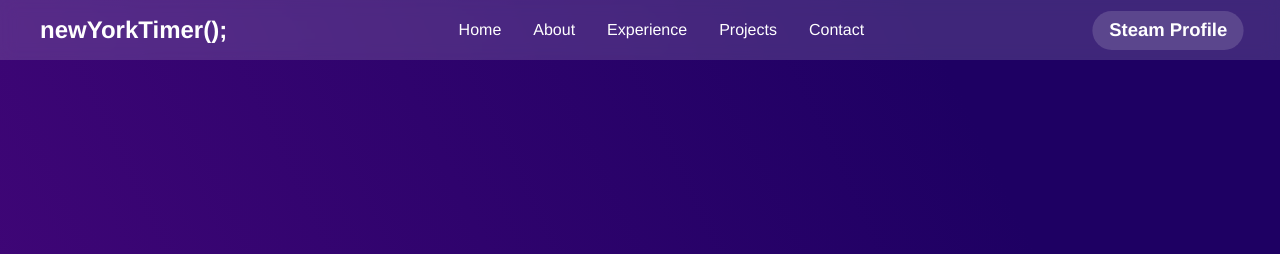
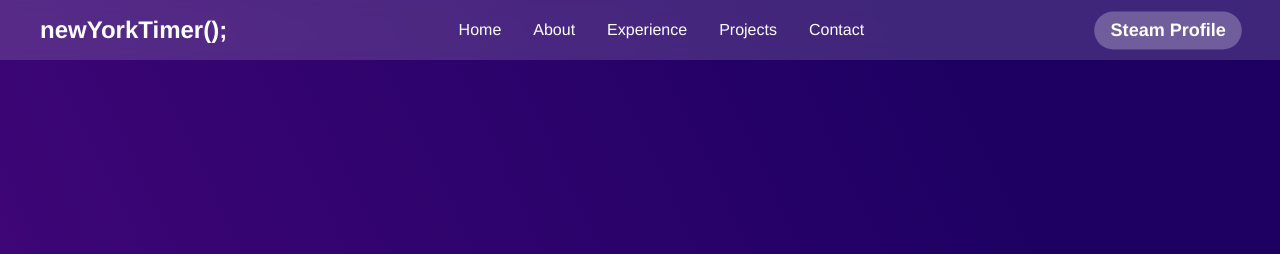
Before and after one commit to obamamen/newyorktimer.github.io, a plain HTML site: page index.html in a window 1280 px wide. In both pictures the pointer is over the link "Steam Profile". Shown: the top 254 px of the page. Drawn offline with Linux system fonts and the light colour scheme.

Commit message:
Update newyorktimer_stylesheet.css

```diff
--- a/newyorktimer_stylesheet.css
+++ b/newyorktimer_stylesheet.css
@@ -119,8 +119,9 @@ header{
 }
 
 .actionButton:hover {
-    scale: 1.05;
+    scale: 1.025;
     color: #ffffff;
+    background-color: rgba(255, 255, 255, 0.25);
 }
 
 .actionButton:active{
```
